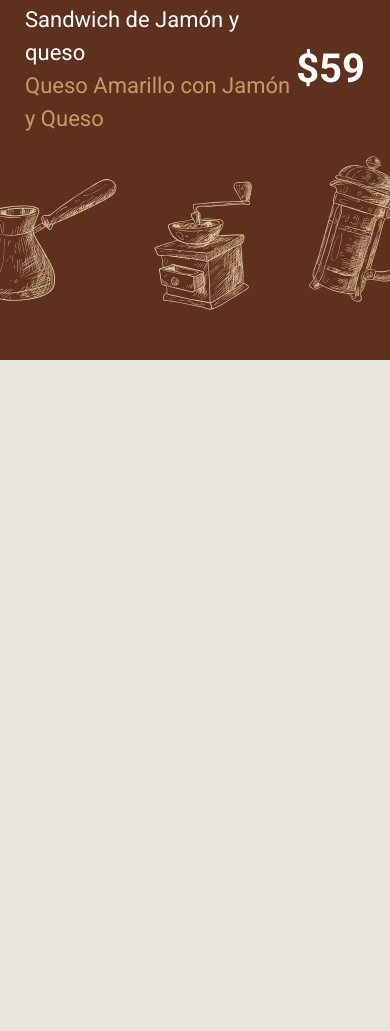
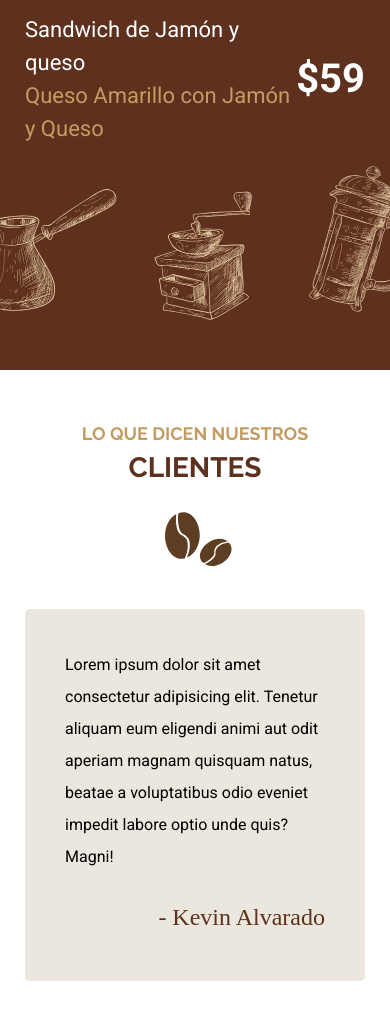
Before and after one commit to KevinJSS/Cafeteria_App, a website: page views/index.html in a window 390 px wide. Shown: the part 5917-6948 px from the top of the page. Before the commit the page ends 6277 px from the top, so only its background shows below. Drawn offline with Linux system fonts and the light colour scheme; a web font is replaced by a local one.

Commit message:
Responsive testimonial section added

```diff
--- a/src/scss/base/_variables.scss
+++ b/src/scss/base/_variables.scss
@@ -35,6 +35,9 @@ $spacing-normal: 2.5rem;
 $spacing-medium: 5rem;
 $spacing-large: 10rem;
 
+//BORDER RADIUS
+$border-radius-normal: .5rem;
+
 // MEDIA QUERIES
 $mq-mobile: 480px;
 $mq-tablet: 768px;
--- a/src/scss/index/_index.scss
+++ b/src/scss/index/_index.scss
@@ -2,3 +2,4 @@
 @forward 'icons';
 @forward 'gallery';
 @forward 'menu';
+@forward 'testimonials';
--- a/src/scss/index/_main.scss
+++ b/src/scss/index/_main.scss
@@ -4,7 +4,7 @@
 /* MAIN SECTION */
 .main-content {
     background-color: v.$light-color;
-    padding: calc(v.$spacing-normal + 2rem) v.$spacing-normal ;
+    padding: v.$spacing-medium v.$spacing-normal;
 
     @include m.tablet {
         padding: v.$spacing-large;
--- a/src/scss/index/_menu.scss
+++ b/src/scss/index/_menu.scss
@@ -10,8 +10,8 @@
     background-size: 200%;
 
     @include m.tablet {
-        background-position: center 3.5rem, center 93%, 100%;
-        padding: 15rem 0 23rem 0;
+        background-position: center 3.5rem, center 90%, 100%;
+        padding: 15rem 0 27rem 0;
         background-size: 100%;
     }
 
--- /dev/null
+++ b/src/scss/index/_testimonials.scss
@@ -0,0 +1,39 @@
+@use 'base/variables' as v;
+@use 'base/mixins' as m;
+
+.testimonials-content {
+    background-color: v.$light-color;
+    padding: v.$spacing-medium v.$spacing-normal;
+
+    @include m.tablet {
+        padding: v.$spacing-large;
+        margin-top: -10rem;
+        position: relative;
+    }
+
+    .testimonial-card {
+        background-color: v.$light-brown;
+        padding: 4rem;
+        max-width: 50rem;
+        margin: 0 auto;
+
+        border-radius: v.$border-radius-normal;
+        -webkit-border-radius: v.$border-radius-normal;
+        -moz-border-radius: v.$border-radius-normal;
+        -ms-border-radius: v.$border-radius-normal;
+        -o-border-radius: v.$border-radius-normal;
+
+        p {
+            font-size: 1.6rem;
+            line-height: v.$line-height-medium;
+        }
+
+        .author {
+            font-family: v.$font-family-tertiary;
+            font-size: 2.4rem;
+            color: v.$primary-color;
+            margin-top: 2rem;
+            text-align: right;
+        }
+    }
+}
--- a/views/index.html
+++ b/views/index.html
@@ -183,5 +183,14 @@
             </section>
         </div>
     </section>
+
+    <section class="testimonials-content container">
+        <h2><span>Lo que dicen nuestros</span>clientes</h2>
+
+        <div class="testimonial-card">
+            <p>Lorem ipsum dolor sit amet consectetur adipisicing elit. Tenetur aliquam eum eligendi animi aut odit aperiam magnam quisquam natus, beatae a voluptatibus odio eveniet impedit labore optio unde quis? Magni!</p>
+            <p class="author">- Kevin Alvarado</p>
+        </div>
+    </section>
 </body>
 </html>
```
Also changed, not shown: build/css/app.css.
